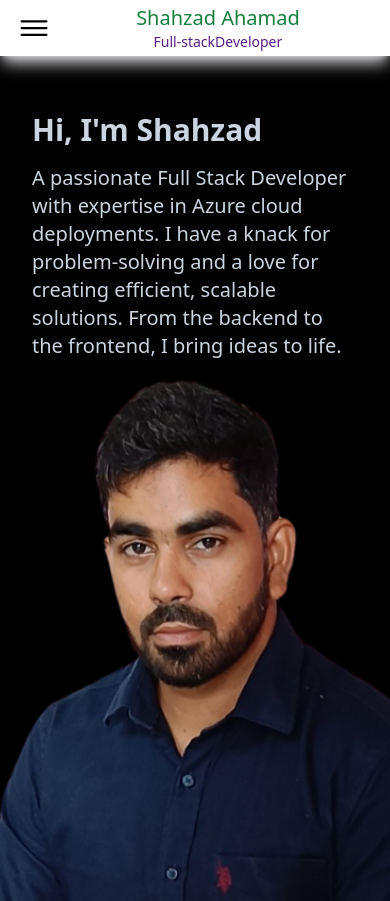
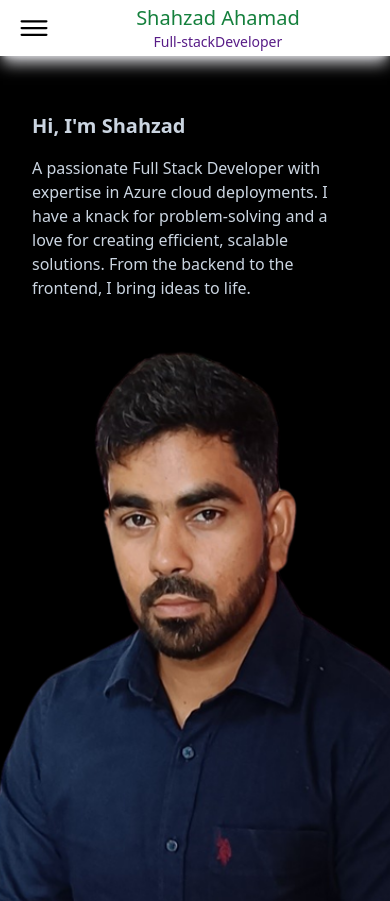
Before and after one commit to shahzad285/ShahzadAhamad, a React (Create React App) app in the folder shahzadahamad/: page / in a window 390 px wide. Shown: the top 901 px of the page. Built offline with nearby package versions, Linux system fonts and the light colour scheme.

Commit message:
Changes for negative margin

```diff
--- a/shahzadahamad/src/pages/HiddenMenu.tsx
+++ b/shahzadahamad/src/pages/HiddenMenu.tsx
@@ -7,7 +7,7 @@ interface HiddenMenuProps{
 const HiddenMenu:React.FC<HiddenMenuProps>=({ onClose })=> {
   return <>
     <div className="flex w-full h-screen">
-      <div className="z-20  w-48 h-screen fixed bg-white">
+      <div className="z-20 w-48 h-screen fixed bg-white">
         <ul className="menu-items">
           <li className="flex py-8 h-12 items-center hover:bg-zinc-100 ">
             <Link onClick={onClose} className="flex items-center pl-5 w-full h-full cursor-pointer" to="about" smooth={true} duration={500}>
--- a/shahzadahamad/src/pages/Intro.tsx
+++ b/shahzadahamad/src/pages/Intro.tsx
@@ -1,13 +1,13 @@
 export default function Intro() {
     return <>
         <div className="flex flex-col lg:flex-row mt-20 md:mt-0 min-h-screen">
-            <div className="z-10 text-xl text-slate-300 flex flex-col bg-transparent justify-center items-start p-8 lg:ml-32 lg:w-1/2">
-                <h1 className="text-3xl font-semibold mb-4">Hi, I'm Shahzad</h1>
-                <p className=" font-normal">
+            <div className="z-10 text-base md:text-lg  lg:text-xl text-slate-300 flex flex-col bg-transparent justify-center items-start p-8 lg:ml-32 lg:w-1/2">
+                <h1 className="text-xl md:text-2xl lg:text-3xl font-semibold mb-4">Hi, I'm Shahzad</h1>
+                <p className="font-normal">
                     A passionate Full Stack Developer with expertise in Azure cloud deployments. I have a knack for problem-solving and a love for creating efficient, scalable solutions. From the backend to the frontend, I bring ideas to life.
                 </p>
             </div>
-            <div id="profilePhoto" className="z-0 lg:w-2/3 -mt-56 lg:mt-0">
+            <div id="profilePhoto" className="z-0 lg:w-2/3 -mt-48 lg:mt-0">
                 <img className="w-full h-screen object-cover" src="/images/profilePhoto1.png" alt="Shahzad' Profile Photo" />
             </div>
         </div>
```
